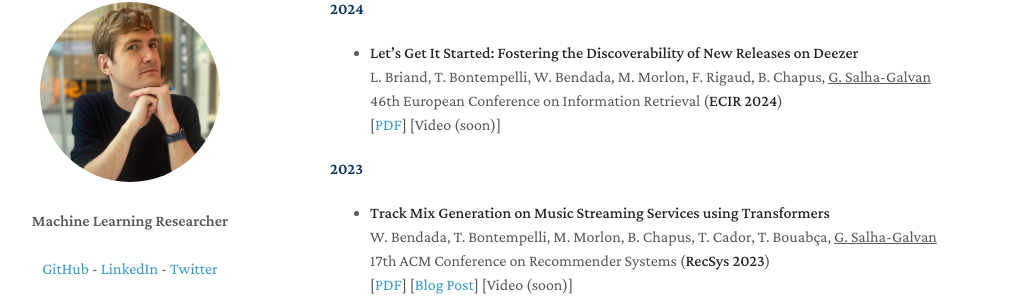
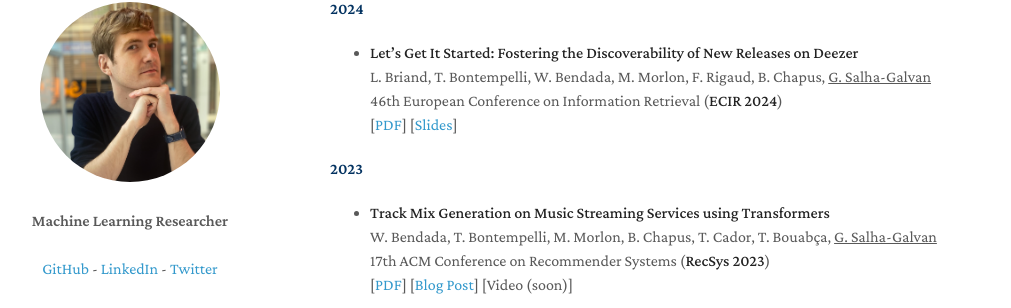
Before and after one commit to GuillaumeSalhaGalvan/GuillaumeSalhaGalvan.github.io, a Jekyll site: the page built from index.md, in a window 1280 px wide and 900 px high, scrolled down 823 px. Shown: the part 144-452 px from the top of the window, without its empty margins (140-1151 px from the left). Built offline with Jekyll 4.4.1, drawn with Linux system fonts in a browser that asks for light colours; our own code applies the rules of GitHub Pages for plain Markdown files; a script that is not in the unit is left out.

Commit message:
Update index.md

```diff
--- a/index.md
+++ b/index.md
@@ -37,7 +37,7 @@ See me also on **<a href="https://scholar.google.fr/citations?hl=fr&authuser=1&u
 - **Let's Get It Started: Fostering the Discoverability of New Releases on Deezer**<br>
 L. Briand, T. Bontempelli, W. Bendada, M. Morlon, F. Rigaud, B. Chapus, <ins>G. Salha-Galvan</ins> <br>
 46th European Conference on Information Retrieval (**ECIR 2024**)  <br>
-[<a href="https://arxiv.org/pdf/2401.02827.pdf" target="_blank">PDF</a>] [Video (soon)]
+[<a href="https://arxiv.org/pdf/2401.02827.pdf" target="_blank">PDF</a>] [<a href="https://github.com/deezer/new-releases-ecir2024/blob/main/slides/briand_ecir2024.pdf" target="_blank">Slides</a>]
 
 
 #### 2023
```
